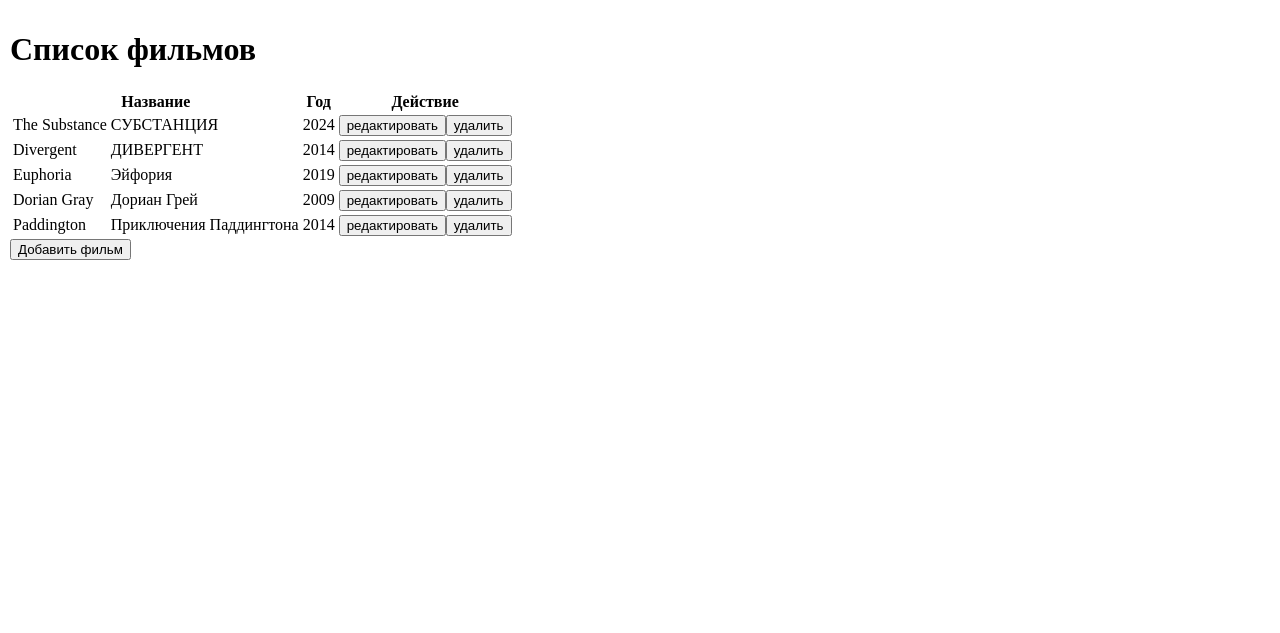
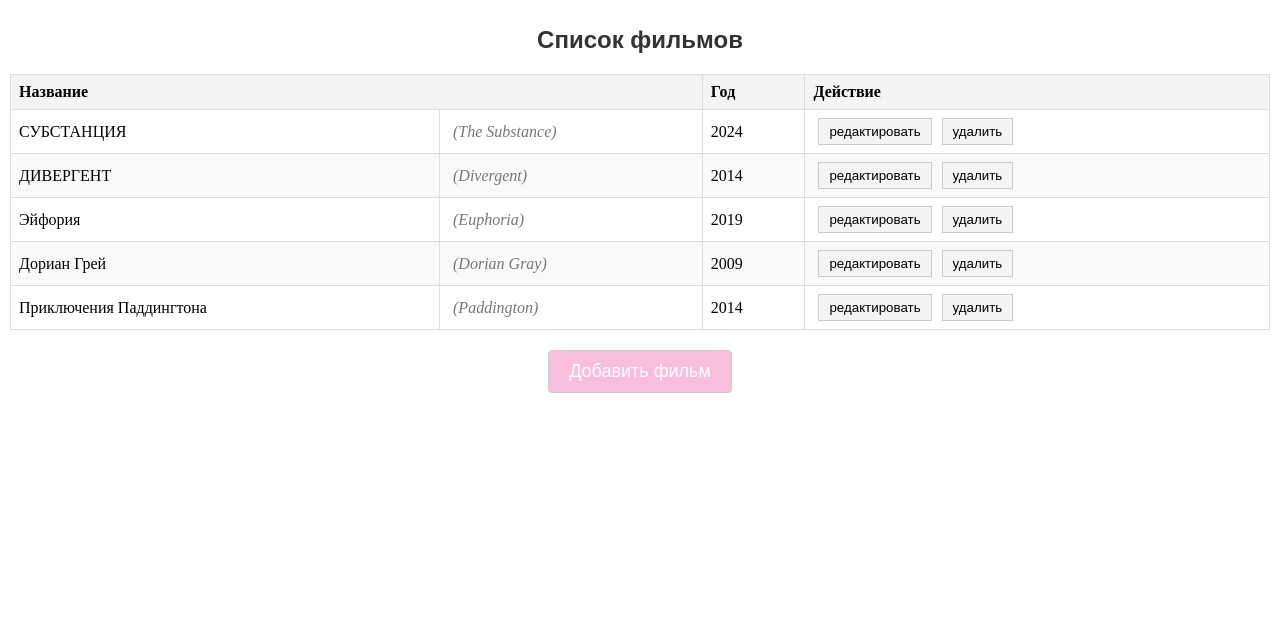
Before and after one commit to deehope/web--programming-labs-2, a Flask app: page /lab7/ in a window 1280 px wide. Shown: the part 58-691 px from the top of the page. Run offline with Flask 3, Linux system fonts and the light colour scheme.

Commit message:
Самостоятельные задания

```diff
--- a/lab7.py
+++ b/lab7.py
@@ -88,8 +88,14 @@ def del_film(id):
 def put_film(id):
     if 0 <= id < len(films):
         film = request.get_json()
-        if film['description'] == '':
+        # Проверка на заполненность описания
+        if not film.get('description', '').strip():
             return {'description': 'Заполните описание'}, 400
+
+        # Если оригинальное название пустое, но русское есть — копируем
+        if not film.get('title', '').strip() and film.get('title_ru', '').strip():
+            film['title'] = film['title_ru']
+
         films[id] = film
         return jsonify(films[id])
     else:
@@ -99,9 +105,14 @@ def put_film(id):
 @lab7.route('/lab7/rest-api/films/', methods=['POST'])
 def add_film():
     film = request.get_json()  # Получение данных из тела запроса
+    # Проверка на заполненность описания
     if not film.get('description', '').strip():
         return {'description': 'Заполните описание'}, 400
 
-    films.append(film)   # Добавляем фильм в конец списка
-    new_index = len(films) - 1      # Возвращаем индекс нового фильма
+    # Если оригинальное название пустое, но русское есть — копируем
+    if not film.get('title', '').strip() and film.get('title_ru', '').strip():
+        film['title'] = film['title_ru']
+
+    films.append(film)
+    new_index = len(films) - 1
     return jsonify({"id": new_index}), 201
--- a/static/lab7/main.js
+++ b/static/lab7/main.js
@@ -9,13 +9,14 @@ function fillFilmList() {
         for(let i = 0; i<films.length; i++) {
             let tr = document.createElement('tr');
 
+            let tdTitleRus = document.createElement('td');
             let tdTitle = document.createElement('td');
-            let tdTitleRus = document.createElement('td');
             let tdYear = document.createElement('td');
             let tdActions = document.createElement('td');
 
-            tdTitle.innerText = films[i].title == films[i].title_ru ? '' : films[i].title;
             tdTitleRus.innerText = films[i].title_ru;
+            tdTitle.innerHTML = films[i].title ? `<i>(${films[i].title})</i>` : '';
+
             tdYear.innerText = films[i].year;
 
             let editButton = document.createElement('button');
@@ -33,8 +34,8 @@ function fillFilmList() {
             tdActions.append(editButton);
             tdActions.append(delButton);
 
+            tr.append(tdTitleRus);
             tr.append(tdTitle);
-            tr.append(tdTitleRus);
             tr.append(tdYear);
             tr.append(tdActions);
 
--- a/templates/lab7/index.html
+++ b/templates/lab7/index.html
@@ -5,20 +5,121 @@
 {% block script %}
 <script src="{{ url_for('static', filename='lab7/main.js') }}"></script>
 <style>
+    /* Основной стиль таблицы */
+table {
+    width: 100%;
+    border-collapse: collapse;
+}
+th, td {
+    padding: 8px;
+    text-align: left;
+    border: 1px solid #ddd;
+}
+thead {
+    background-color: #f4f4f4;
+}
+tbody tr:nth-child(even) {
+    background-color: #f9f9f9;
+}
+tbody tr:hover {
+    background-color: #f1f1f1;
+}
+
+/* Стили для кнопок */
+
+button {
+    margin: 0 5px;
+    padding: 5px 10px;
+    cursor: pointer;
+    border: 1px solid #ccc;
+    background-color: #f4f4f4;
+}
+button:hover {
+    opacity: 0.9;
+}
+button:active {
+    transform: scale(0.98);
+}
+button[onclick="addFilm()"] {
+    background-color: #f7bfdd;
+    color: white;
+}
+button[onclick^="editFilm"] {
+    background-color: #2196F3;
+    color: white;
+}
+button[onclick^="deleteFilm"] {
+    background-color: #f44336;
+    color: white;
+}
+
+/* Модальное окно */
 .modal {
     display: none;
     z-index: 100;
-        box-shadow: 3px 3px 5px black;
-        background: white;
+    box-shadow: 3px 3px 10px rgba(0, 0, 0, 0.5);
+    background: #fff;
     width: 400px;
     left: 50%;
-        top: 220px;
+    top: 20%;
     margin-left: -200px;
     position: absolute;
     padding: 20px;
+    border-radius: 8px;
+    font-family: Arial, sans-serif;
 }
+.modal label {
+    font-weight: bold;
+    display: block;
+    margin-bottom: 5px;
+}
+.modal input, .modal textarea {
+    width: 100%;
+    padding: 10px;
+    margin-bottom: 15px;
+    border: 1px solid #ccc;
+    border-radius: 4px;
+    font-size: 14px;
+}
+.modal button {
+    width: calc(50% - 10px);
+    margin: 5px;
+}
+
+/* Сообщения об ошибках */
 .error-message {
     color: red;
+    font-size: 12px;
+    margin-top: -10px;
+    margin-bottom: 10px;
+}
+i {
+    font-style: italic;
+    color: #777;
+    margin-left: 5px;
+}
+/* Основной заголовок */
+h1 {
+    text-align: center;
+    font-size: 24px;
+    margin-bottom: 20px;
+    font-family: Arial, sans-serif;
+    color: #333;
+}
+
+/* Кнопка добавления фильма */
+div > button {
+    background-color: #ed96dd;
+    color: white;
+    padding: 10px 20px;
+    font-size: 18px;
+    border-radius: 4px;
+    cursor: pointer;
+    display: block;
+    margin: 20px auto;
+}
+div > button:hover {
+    background-color: #97297c;
 }
 </style>
 {% endblock %}
```
Lines whose indentation alone changed are shown as unchanged.
